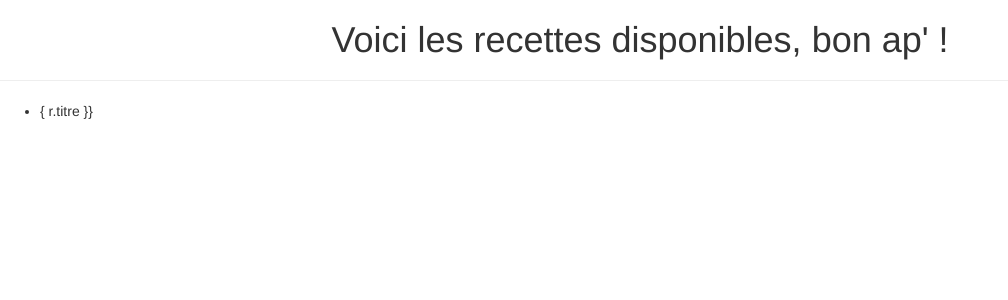
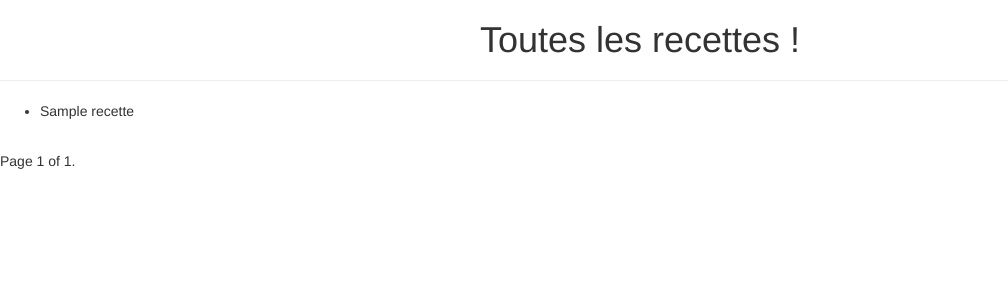
Before and after one commit to Skiso/cookbookpy, a Django app: page /cookbook/afficher/ in a window 1280 px wide. Shown: the part 52-352 px from the top of the page, without its empty margins (0-1008 px from the left). Run offline with Django 3.2, Linux system fonts and the light colour scheme; tables that the repository leaves empty hold one stand-in row (values such as "Sample post"); some libraries are stand-ins or nearby versions.

Commit message:
Ajout de la pagination sur la page afficher

```diff
--- a/cookbook/templates/cookbook/afficher.html
+++ b/cookbook/templates/cookbook/afficher.html
@@ -7,15 +7,34 @@
 
     <div id="content">
         <div id="page-title">
-            <h1 class="title">Voici les recettes disponibles, bon ap' !</h1>
+            <h1 class="title">Toutes les recettes ! </h1>
         </div>
         <hr>
         <div class="one-column">
             <ul>
             {% for r in recettes %}
-               <li>{ r.titre }}</li>
+               <li>{{ r.titre }}</li>
             {% endfor %}
             </ul>
         </div>
     </div>
+
+<nav aria-label="Page navigation">
+  <ul class="pagination">
+
+
+            {% if recettes.has_previous %}
+             <li> <a href="?page={{ recettes.previous_page_number }}"> <span aria-hidden="true">Page précédente</span></a></li>
+            {% endif %}
+
+            <span class="current">
+                Page {{ recettes.number }} of {{ recettes.paginator.num_pages }}.
+            </span>
+
+            {% if recettes.has_next %}
+            <li><a href="?page={{ recettes.next_page_number }}"><span aria-hidden="true">Page suivante</span></a></li>
+            {% endif %}
+        </span>
+    </ul>
+
 {% endblock %}
--- a/cookbook/views.py
+++ b/cookbook/views.py
@@ -18,7 +18,7 @@ def index(request):
 def afficher(request):
     recettes = Recette.objects.all();
     typeObjet = None
-    paginator = Paginator(recettes, 10)
+    paginator = Paginator(recettes, 3)
     page = request.GET.get('page')
     try:
         recettes = paginator.page(page)
@@ -67,19 +67,23 @@ def inscription(request):
 
 @login_required
 def consulter(request, id):
-    recette = get_object_or_404(Recette, pk=id)
+
     commentaire_formu = CommentaireForm(request.POST)
+
     if (request.method == 'POST'):
         note_form = NoteForm(request.POST)
+
         if note_form.is_valid():
-            note_form.recette = Recette.objects.get(recette=id)
+            note_form.recette = Recette.objects.get(id=id)
             note_form.user = request.user
             note_form.save()
+
         if commentaire_formu.is_valid():
-            commentaire_formu.id_recette = Recette.objects.get(id=id)
+            commentaire_formu.recette = Recette.objects.get(id=id)
             commentaire_formu.user = request.user
             commentaire_formu.save()
 
+    recette = get_object_or_404(Recette, id=id)
     note = Note.objects.filter(recette=id).aggregate(Avg('note'))
     noted = 0
     if(request.user.is_authenticated()):
@@ -89,6 +93,7 @@ def consulter(request, id):
         form_note = NoteForm()
 
     commentaire = Commentaire.objects.filter(recette=recette)
+    form_comm = CommentaireForm()
     images = RecetteImage.objects.filter(recette=recette)
 
     contexte = {
```
